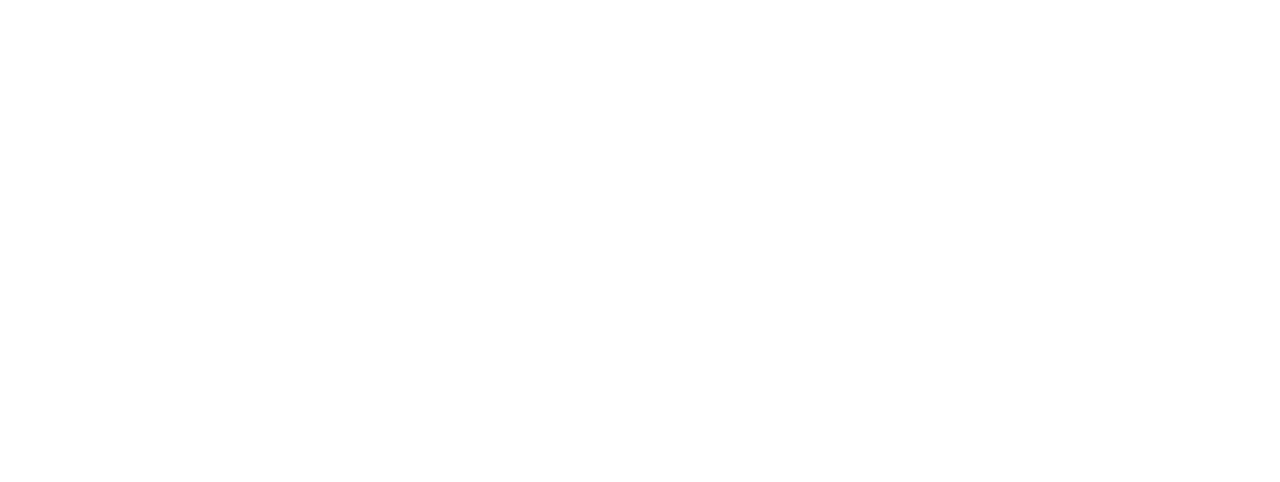
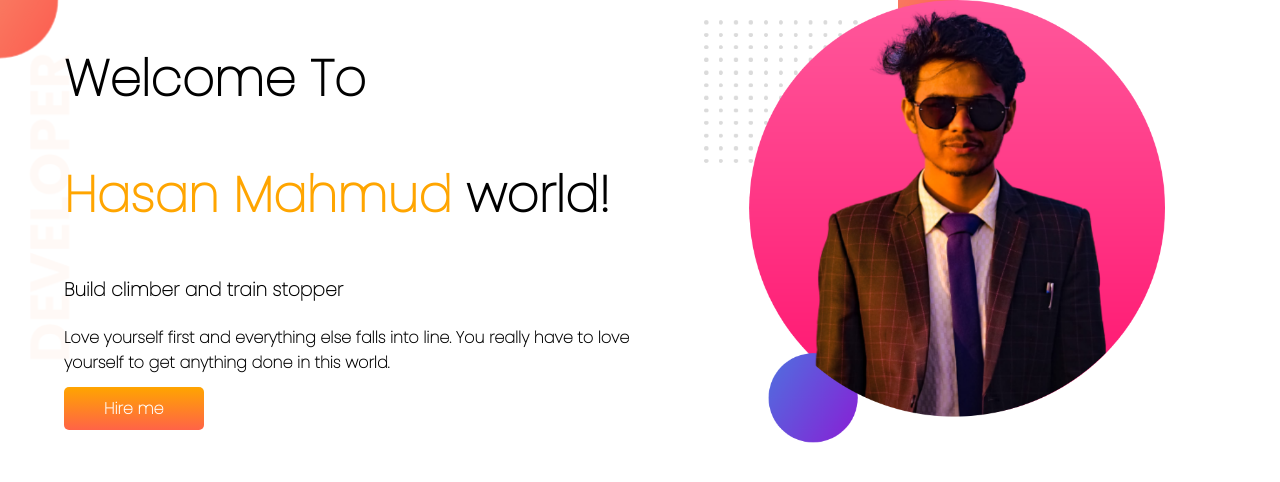
Before and after one commit to hmitmahmud/Developer-portfolio, a plain HTML site: page index.html in a window 1280 px wide. Drawn offline with Linux system fonts and the light colour scheme.

Commit message:
top banner added

```diff
--- a/index.html
+++ b/index.html
@@ -6,8 +6,24 @@
     <meta name="viewport" content="width=device-width, initial-scale=1.0">
     <title>Hasan Mahmud protfolio</title>
     <link rel="stylesheet" href="style.css">
+    <link rel="preconnect" href="https://fonts.googleapis.com">
+<link rel="preconnect" href="https://fonts.gstatic.com" crossorigin>
+<link href="https://fonts.googleapis.com/css2?family=Poppins:wght@100&display=swap" rel="stylesheet">
 </head>
 <body>
+    <section class="top-banner">
+        <div class="half-width">
+            <h1>Welcome To</h1>
+        <h1><span class="orange-color">Hasan Mahmud</span> world!</h1>
+        <h3>Build climber and train stopper</h3>
+        <h4>Love yourself first and everything else falls into line. You really have to love yourself to get anything done in this world.</h4>
+        <a class="link-button" target="_blank"  href="https://www.google.com/">Hire me</a>
+        </div>
+    <div class="half-width">
+        <img src="images/my-bg2 (1).png">
+
+    </div>
+    </section>
 
 </body>
 </html>
--- a/style.css
+++ b/style.css
@@ -0,0 +1,31 @@
+body{
+    font-family: 'Poppins', sans-serif;
+    margin: 0%;
+}
+h1 {
+    font-size: 50px;
+}
+.orange-color{
+    color: orange;
+}
+section{
+    display: flex;
+}
+.half-width{
+    width: 50%;
+    padding-left: 5%;
+}
+.half-width img {
+    width: 80%;
+}
+.link-button{
+    text-decoration: none;
+    background-image: linear-gradient(orange,tomato);
+    color: white;
+    font-weight: 700;
+    padding: 10px 40px;
+    border-radius: 5px;
+}
+.top-banner{
+    background-image: url(images/top-banner.png);
+}
```
Also changed, not shown: images/coxbazar-removebg-preview.png (added), images/coxbazar.jpg (added), images/dream-bg.png (added), images/exp-bg.png (added), images/jhankar.png (added), images/jhankar2.png (added), images/my-bg.png (added), images/my-bg2 (1).png (added), images/top-banner.png (added), 7 other files.
